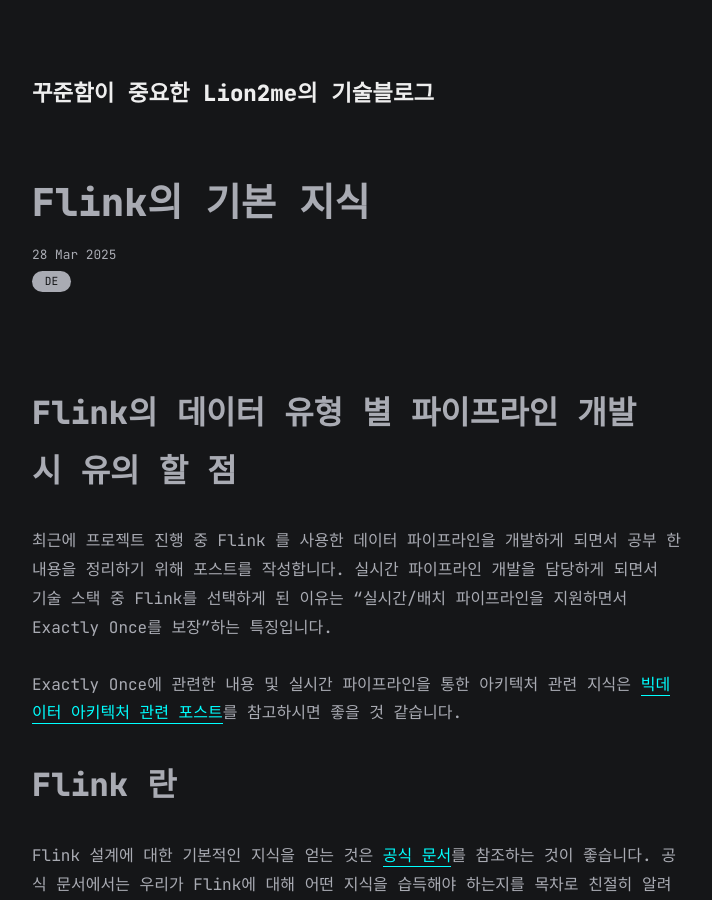
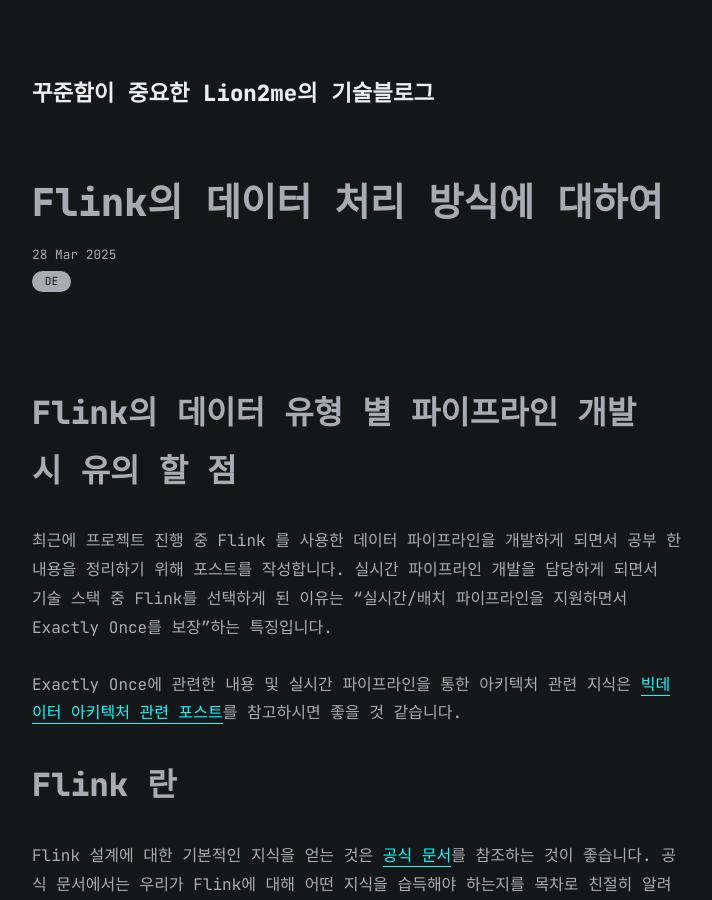
Before and after one commit to Lion2me/Lion2me.github.io, a Jekyll site: the page built from all_collections/_posts/2025-03-29-Flink의 데이터 처리 방식에 대하여.md, in a window 1280 px wide and 900 px high. Shown: the whole window, without its empty margins (283-995 px from the left). Built offline with Jekyll 4.4.1, drawn with Linux system fonts in a browser that asks for light colours.

Commit message:
post 명 수정

```diff
--- a/all_collections/_posts/2025-03-29-Flink의 데이터 처리 방식에 대하여.md
+++ b/all_collections/_posts/2025-03-29-Flink의 데이터 처리 방식에 대하여.md
@@ -1,7 +1,7 @@
 ---
 
 layout: post
-title: Flink의 기본 지식
+title: Flink의 데이터 처리 방식에 대하여
 date: 2025-03-28 11:05:23 +0900
 category: DE
 use_math: true
```
Also changed, not shown: other parts of all_collections/_posts/2025-03-29-Flink의 데이터 처리 방식에 대하여.md (+1 -0 lines).
